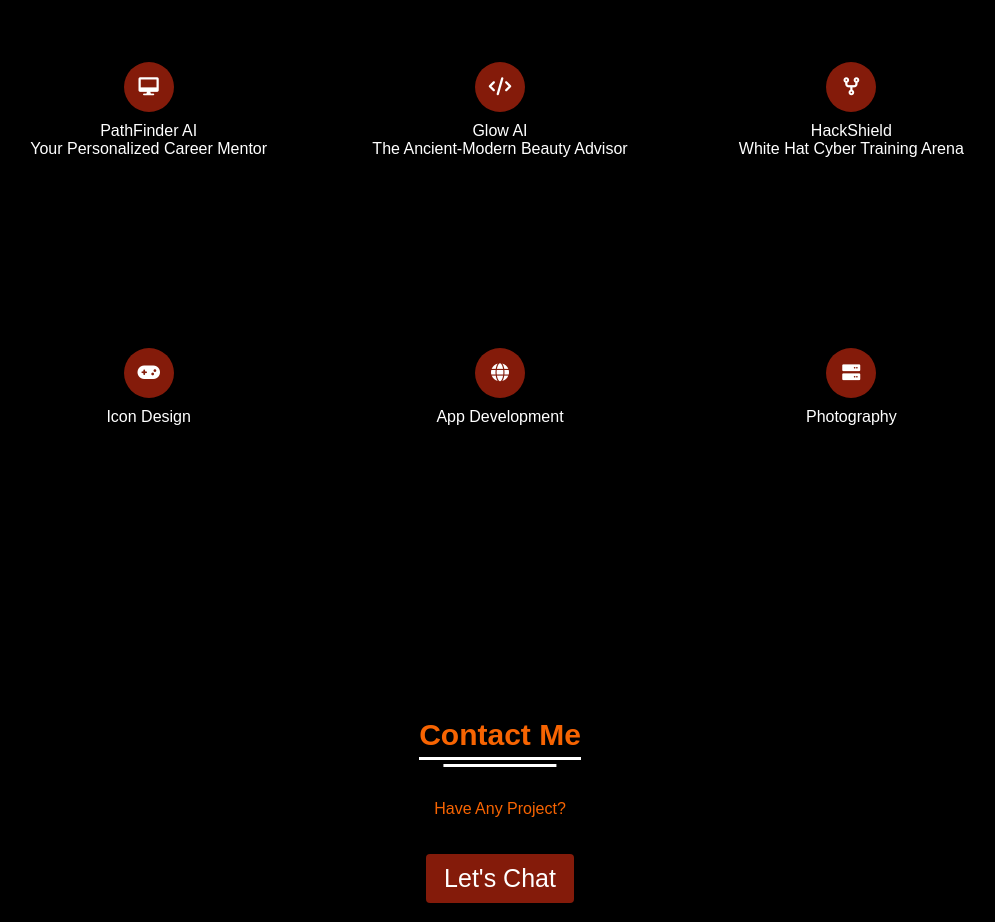
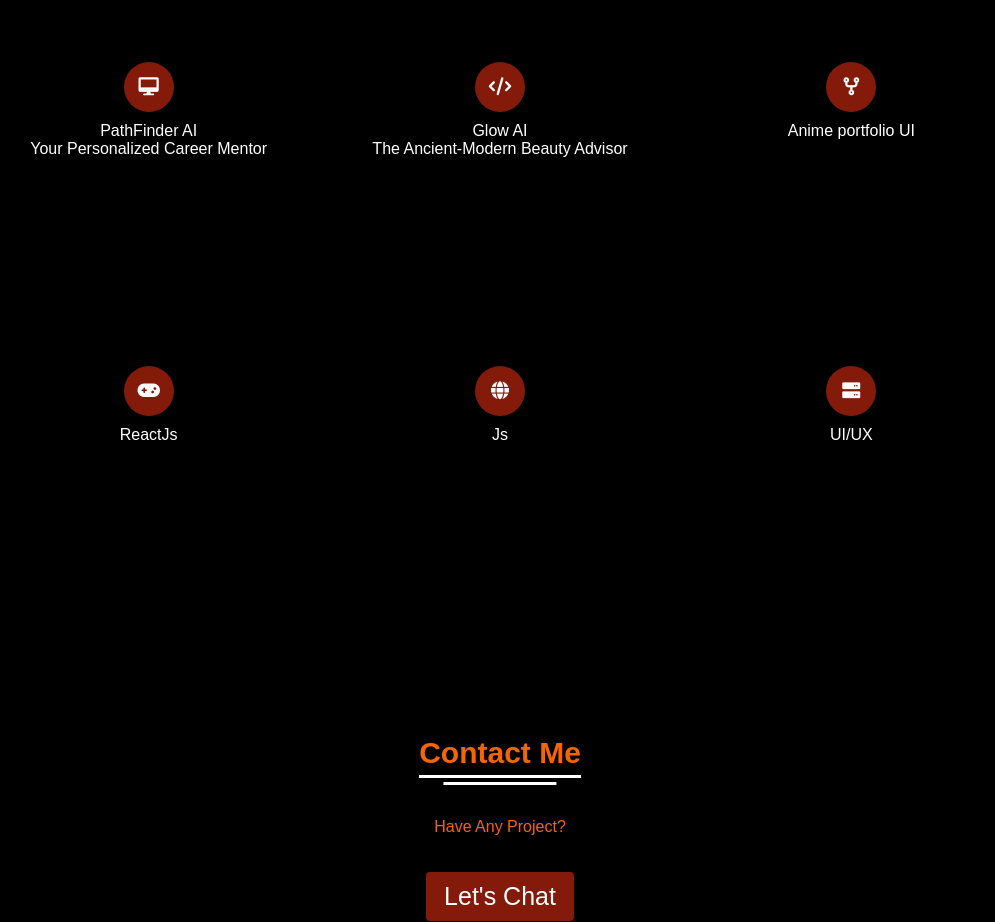
Before and after one commit to Mehwish-11/portfolio, a plain HTML site: page index.html in a window 1280 px wide. Shown: the part 2300-3222 px from the top of the page, without its empty margins (140-1135 px from the left). Drawn offline with Linux system fonts and the light colour scheme.

Commit message:
Update index.html

```diff
--- a/index.html
+++ b/index.html
@@ -154,7 +154,11 @@
                     <div class="icon">
                         <i class="fas fa-desktop"></i>
                     </div>
-                    <div class="topic">PathFinder AI <br> Your Personalized Career Mentor</div>
+                    <div class="topic">
+                        <a href="https://pathfinder-dev-wish.netlify.app/" target="_blank" style="color: #fff;">
+                            PathFinder AI <br> Your Personalized Career Mentor
+                        </a>
+                    </div>
                     <p>
                         A web-based intelligent coach that guides users based on their current skillset, learning style,
                         and goals. Uses AI + DSA logic + full-stack (React + Python backend) to adapt in real-time
@@ -164,7 +168,11 @@
                     <div class="icon">
                         <i class="fas fa-code"></i>
                     </div>
-                    <div class="topic">Glow AI <br>The Ancient-Modern Beauty Advisor</div>
+                    <div class="topic">
+                        <a href="https://glowai-wish.netlify.app/" target="_blank" style="color: #fff;">
+                            Glow AI <br>The Ancient-Modern Beauty Advisor
+                        </a>
+                    </div>
                     <p>
                         A personalized skincare assistant that merges traditional beauty wisdom (like Moroccan or
                         Islamic herbal treatments) with modern dermatological science, powered by AI.
@@ -174,17 +182,22 @@
                     <div class="icon">
                         <i class="fas fa-code-fork"></i>
                     </div>
-                    <div class="topic">HackShield <br>White Hat Cyber Training Arena</div>
+                    <div class="topic">
+                        <a href="https://mehwish-11.github.io/Anime-portfolio-ui/" target="_blank" style="color: #fff;">
+                        Anime portfolio UI<br>
+                        </a>
+                    </div>
                     <p>
-                        An interactive playground where users simulate penetration testing, solve algorithmic
-                        cybersecurity challenges, and get real-time feedback.
+                        A creative frontend portfolio built with advanced CSS and a neon-inspired aesthetic, featuring
+                        an anime-style logo. This project showcases modern UI design, animations, and responsive layouts
+                        for a visually engaging web experience.
                     </p>
                 </div>
                 <div class="box">
                     <div class="icon">
                         <i class="fas fa-gamepad"></i>
                     </div>
-                    <div class="topic">Icon Design</div>
+                    <div class="topic">ReactJs</div>
                     <p>
                         Lorem ipsum dolor, sit amet consectetur adipisicing elit. Pariatur illum amet dolores eius
                         sapiente quidem nulla, totam possimus? Aperiam, quis! Quam!
@@ -194,7 +207,7 @@
                     <div class="icon">
                         <i class="fas fa-globe"></i>
                     </div>
-                    <div class="topic">App Development</div>
+                    <div class="topic">Js</div>
                     <p>
                         Lorem ipsum dolor, sit amet consectetur adipisicing elit. Pariatur illum amet dolores eius
                         sapiente quidem nulla, totam possimus? Aperiam, quis! Quam!
@@ -204,7 +217,7 @@
                     <div class="icon">
                         <i class="fas fa-server"></i>
                     </div>
-                    <div class="topic">Photography</div>
+                    <div class="topic">UI/UX</div>
                     <p>
                         Lorem ipsum dolor, sit amet consectetur adipisicing elit. Pariatur illum amet dolores eius
                         sapiente quidem nulla, totam possimus? Aperiam, quis! Quam!
```
